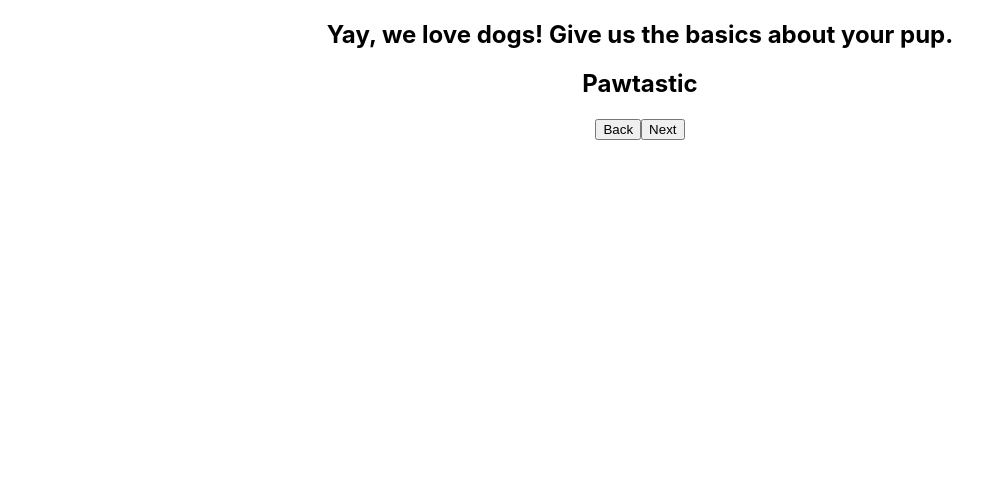
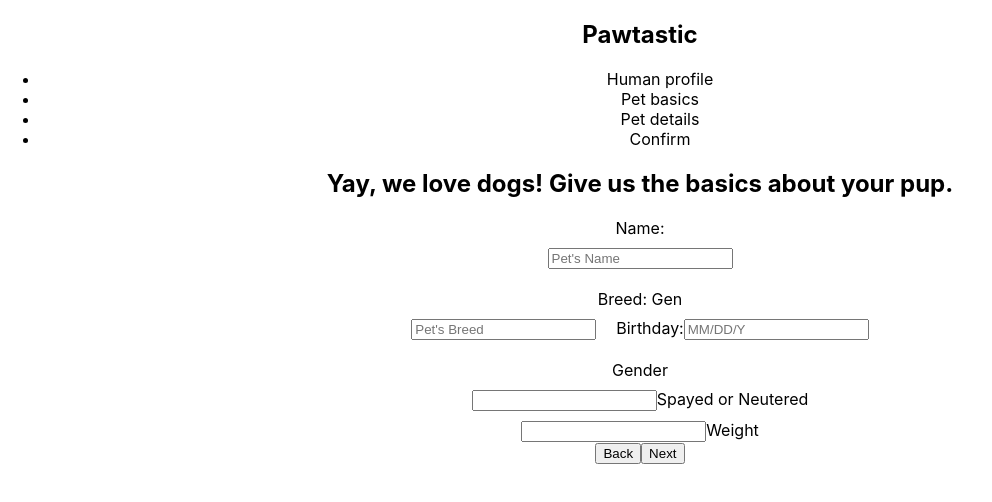
Before and after one commit to sindhubedare/pawtastic, a React (Create React App) app: page / in a window 1280 px wide. Shown: the top 502 px of the page, without its empty margins (0-992 px from the left). Built offline with nearby package versions, Linux system fonts and the light colour scheme.

Commit message:
content form

```diff
--- a/src/App.js
+++ b/src/App.js
@@ -3,11 +3,13 @@ import './App.css';
 import Header from './Components/Header';
 import Footer from './Components/Footer';
 import Navbar from './Components/Navbar';
+import Content from './Components/Content';
 function App() {
   return (
     <div className="App">
+      <Navbar />
       <Header />
-      <Navbar />
+      <Content />
       <Footer />
     </div>
   );
--- a/src/Components/Content.js
+++ b/src/Components/Content.js
@@ -0,0 +1,67 @@
+import React from 'react';
+
+class Content extends React.Component{
+   constructor(props){
+       super(props);
+       this.state={value: ''};
+
+       this.handleChange = this.handleChange.bind(this);
+       this.handleSubmit=this.handleSubmit.bind(this);
+   }
+     handleChange(event){
+         alert('A name was submitted: '+this.state.value);
+         event.preventDefault();
+     }
+
+     handleSubmit(event){
+         alert('A name was submitted: '+ this.state.value);
+         event.preventDefault();
+     }
+    render(){
+        return(
+            // <React.Fragment>
+            //      <div className="title">
+            //   Name<input type='text' id='name'></input>
+            //   <img src="" alt="camera"/>Upload Photo<br/>
+            //   <input type='checkbox' id="toggle" className= 'checkbox'/>
+            //   <label for='toggle' class='switch'></label>            </div>
+            // </React.Fragment>
+            <form onSubmit={this.handleSubmit}>
+                 <label>
+                     Name:
+                     <br/>  <input style={{marginTop:'10px'}} type="text" value={this.state.value} onChange={this.handleChange} placeholder="Pet's Name"/>
+                 </label>
+                 <br/><br/>
+                 <label>
+                     Breed:
+                     Gen
+                     <br/><input style={{marginTop:'10px'}} type="text" placeholder="Pet's Breed" value={this.state.value} onChange={this.handleChange}/>
+                 </label>
+
+                 <label style={{marginLeft:'20px'}} >
+                     Birthday:
+                     <input type="text" placeholder="MM/DD/Y"Y value={this.state.value} onChange={this.handleChange}/>
+                 </label>
+                 {/* &nbsp; */}
+                 {/* <input type="Submit" value="Submit" /> */}
+                 <br/>
+                 <br/>
+                 <label>
+                    Gender
+                    <br/><input style={{marginTop:'10px'}} type="text"/>
+                 </label>
+                 <label>
+                   Spayed or Neutered
+                   <br/><input style={{marginTop:'10px'}} type="text"/>
+                 </label>
+                 <label>
+                  Weight
+                 </label>
+            </form>
+
+        );
+    }
+
+}
+
+export default Content;
--- a/src/Components/Navbar.js
+++ b/src/Components/Navbar.js
@@ -4,6 +4,13 @@ function Navbar (){
     return (
     <div className = "title">
         <h2>Pawtastic</h2>
+        <ul>
+            <li>Human profile</li>
+            <li>Pet basics</li>
+            <li>Pet details</li>
+            <li>Confirm</li>
+        </ul>
+
     </div>
     );
 }
```
